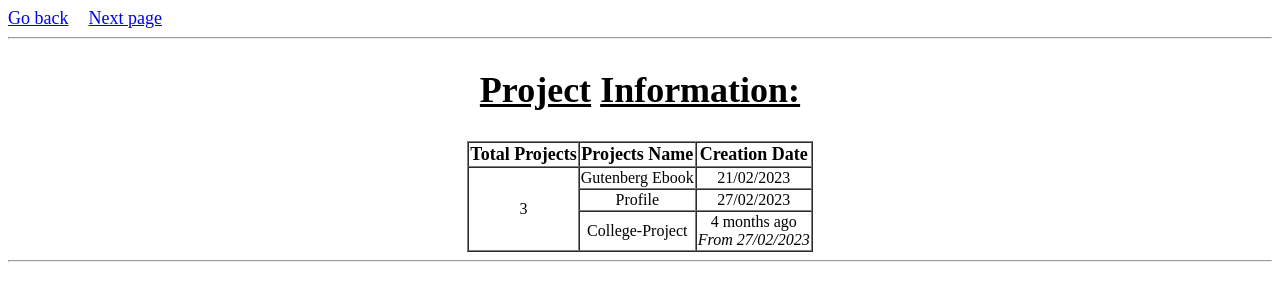
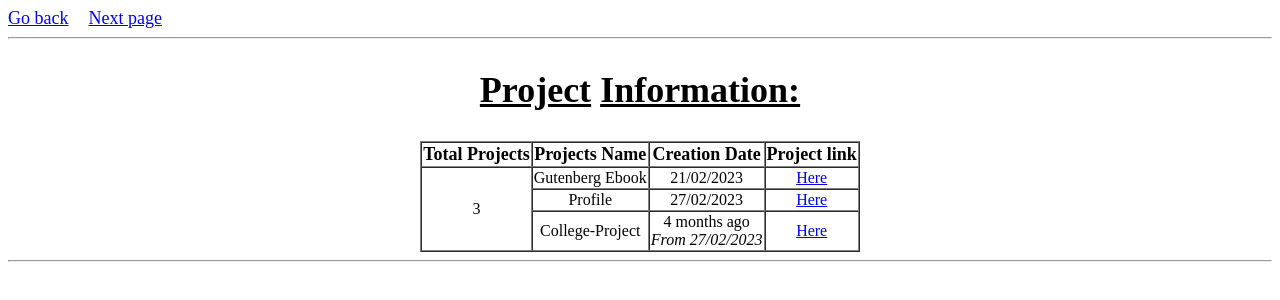
Before and after one commit to projecting123/profile, a plain HTML site: page project.html in a window 1280 px wide. Drawn offline with Linux system fonts and the light colour scheme.

Commit message:
Add files via upload

```diff
--- a/project.html
+++ b/project.html
@@ -19,20 +19,24 @@
                     <th><font size="4">Total Projects</font></th>
                     <th><font size="4">Projects Name</font></th>
                     <th><font size="4">Creation Date</font></th>
+                    <th><font size="4">Project link</font></th>
 
             </tr>
             <tr align="center">
                 <td rowspan="3">3</td>
                 <td>Gutenberg Ebook</td>
                 <td>21/02/2023</td>
+                <td><a href="https://projecting123.github.io/ebookfirst/">Here</a></td>
             </tr>
             <tr align="center">
                 <td>Profile</td>
                 <td>27/02/2023</td>
+                <td><a href="https://projecting123.github.io/profile/">Here</a></td>
             </tr>
             <tr align="center">
                 <td>College-Project</td>
                 <td>4 months ago <br><i>From 27/02/2023</i></td>
+                <td><a href="https://codespan.tk/">Here</a></td>
             </tr>
         </table>
         <hr>
```
